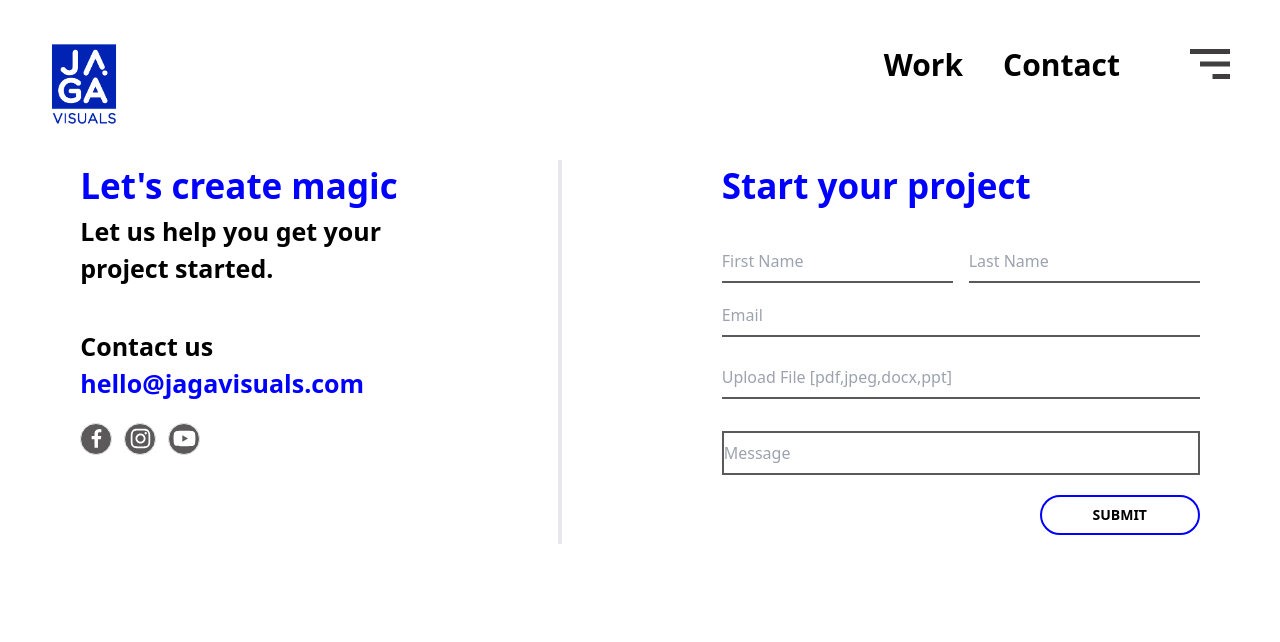
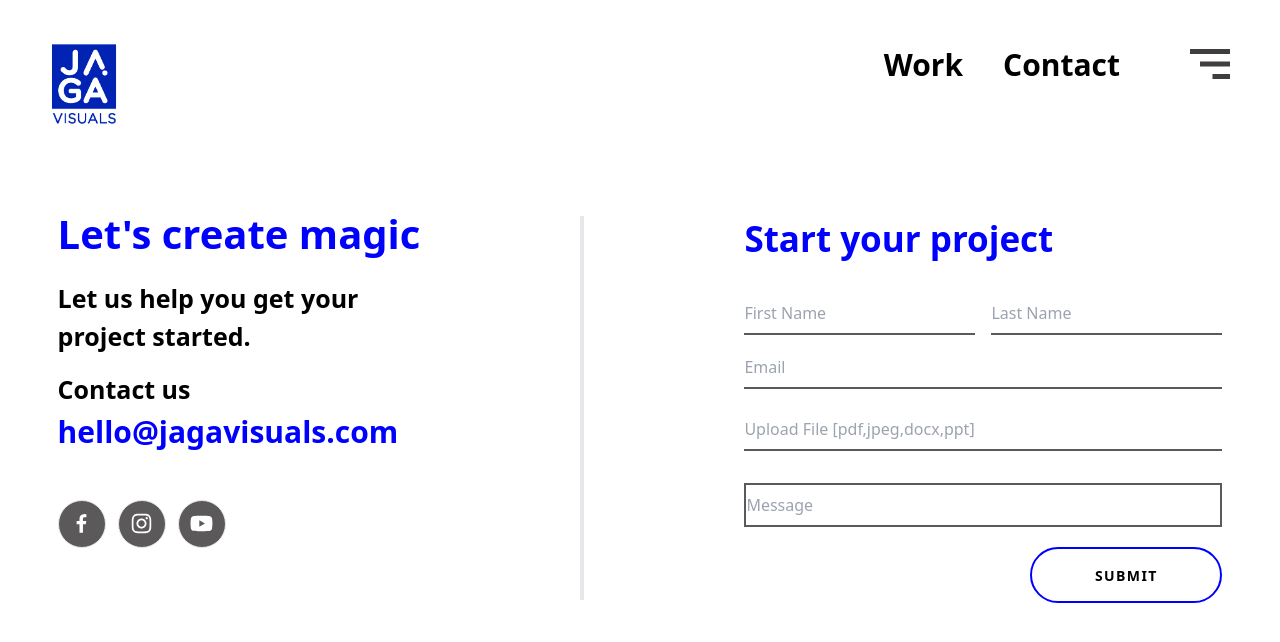
Before and after one commit to borodedamie/jaga-visuals, a React (Vite) app: page /contact in a window 1280 px wide. Shown: the top 642 px of the page. Built offline with nearby package versions, Linux system fonts and the light colour scheme.

Commit message:
cleaned up contact page

```diff
--- a/src/components/Contact1.jsx
+++ b/src/components/Contact1.jsx
@@ -1,13 +1,23 @@
-import React from "react";
+import React, { useState } from "react";
 import { AiOutlineInstagram } from "react-icons/ai";
 import { BiLogoFacebook } from "react-icons/bi";
 import { AiFillYoutube } from "react-icons/ai";
+
 const Contact1 = () => {
+  const [isEmailHovered, setIsEmailHovered] = useState(false);
+  const [isCopied, setIsCopied] = useState(false);
+
+  const copyToClipboard = () => {
+    navigator.clipboard.writeText('hello@jagavisuals.com');
+    setIsCopied(true);
+    setTimeout(() => setIsCopied(false), 2000)
+  };
+
   return (
-    <div className="flex lg:pt-0 flex-col lg:flex-row justify-center items-center my-[2rem] lg:items-start gap-[2rem] lg:gap-[10rem]">
+    <div className="flex flex-col lg:flex-row justify-center items-center gap-[2rem] lg:gap-[10rem] h-[70vh]">
       <div className="flex flex-col">
         <div>
-          <h1 className="text-[blue] text-[35px] font-bold ">
+          <h1 className="text-[blue] text-[40px] font-bold mb-[1rem]">
             Let's create magic
           </h1>{" "}
           <p className="text-[25px] font-bold">
@@ -15,19 +25,37 @@ const Contact1 = () => {
           </p>
         </div>
         <div>
-          <h2 className="text-[25px] font-bold pt-10">Contact us</h2>
-          <p className="text-[blue] text-[25px] font-bold">
+          <h2 className="text-[25px] font-bold pt-[1rem]">Contact us</h2>
+          <p
+            onClick={copyToClipboard}
+            className={`text-[blue] text-[30px] font-bold cursor-pointer ${isEmailHovered ? 'ishovered' : ''}`}
+            onMouseEnter={() => setIsEmailHovered(true)}
+            onMouseLeave={() => {
+              setIsEmailHovered(false);
+              setIsCopied(false);
+            }}>
             hello@jagavisuals.com
           </p>
-          <div className="gap-3 pb-3 lg:pb-16 pt-5 flex flex-row">
-            <div className="bg-[#5b5959] rounded-full border flex h-[2rem] w-[2rem] items-center text-center justify-center">
+          <div style={{ height: '10px' }}>
+            {isEmailHovered && isCopied && <p className="text-[blue] font-bold text-[18px]">Copied!</p>}
+            {isEmailHovered && !isCopied && (
+              <p
+                onClick={copyToClipboard}
+                className="text-[blue] font-bold text-[18px] cursor-pointer"
+              >
+                Copy to clipboard...
+              </p>
+            )}
+          </div>
+          <div className="mt-[1rem] gap-3 lg:pb-16 pt-5 flex flex-row">
+            <div className="bg-[#5b5959] rounded-full border flex h-[3rem] w-[3rem] items-center text-center justify-center">
               <BiLogoFacebook className="text-white text-[25px]" />
             </div>
-            <div className="bg-[#5b5959] rounded-full border flex h-[2rem] w-[2rem] items-center text-center justify-center">
+            <div className="bg-[#5b5959] rounded-full border flex h-[3rem] w-[3rem] items-center text-center justify-center">
               <AiOutlineInstagram className="text-white text-[25px]" />
             </div>
 
-            <div className="bg-[#5b5959] rounded-full border flex h-[2rem] w-[2rem] items-center text-center justify-center">
+            <div className="bg-[#5b5959] rounded-full border flex h-[3rem] w-[3rem] items-center text-center justify-center">
               <AiFillYoutube className="text-white text-[25px]" />
             </div>
           </div>
@@ -66,7 +94,7 @@ const Contact1 = () => {
           <div className="flex flex-row justify-end">
             <button
               type="submit"
-              className="border-[2px] hover:text-[white] hover:bg-[blue]  items-center cursor-pointer font-bold w-[10rem] h-[2.5rem] flex text-[14px] text-center justify-center rounded-[2rem] border-[blue]"
+              className="border-[2px] hover:text-[white] hover:bg-[blue] items-center cursor-pointer font-bold tracking-widest w-[12rem] h-[3.5rem] flex text-[14px] text-center justify-center rounded-[2rem] border-[blue]"
             >
               SUBMIT
             </button>
--- a/src/css/main.css
+++ b/src/css/main.css
@@ -1,3 +1,7 @@
 @tailwind base;
 @tailwind components;
 @tailwind utilities;
+
+.ishovered {
+    color: black;
+}
--- a/src/pages/Contact.jsx
+++ b/src/pages/Contact.jsx
@@ -1,12 +1,12 @@
 import React from 'react';
 import Contact1 from '../components/Contact1';
 import Nav from '../components/Nav';
+
 const Contact = () => {
   return (
     <div>
-            <Nav/>
-
-      <Contact1/>
+      <Nav />
+      <Contact1 />
     </div>
   );
 }
```
